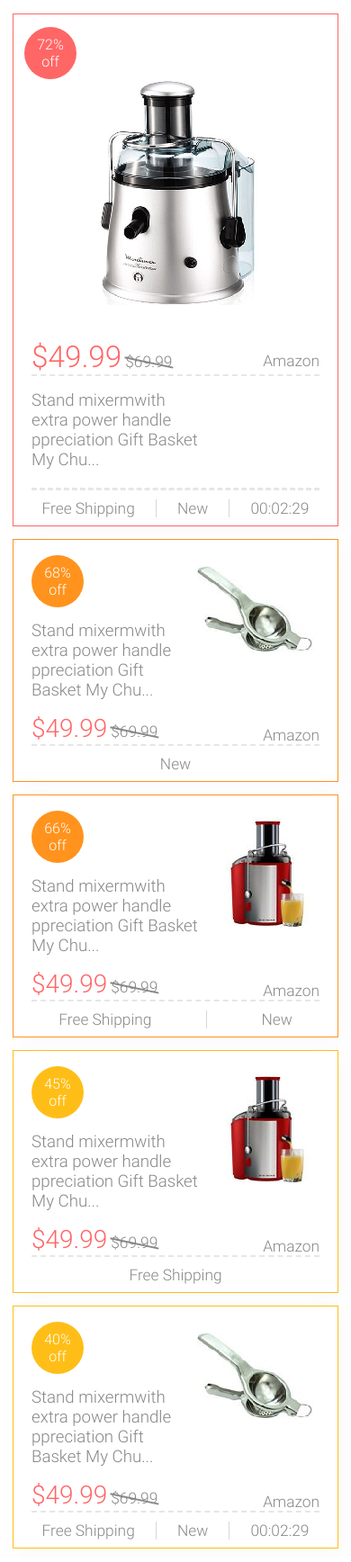
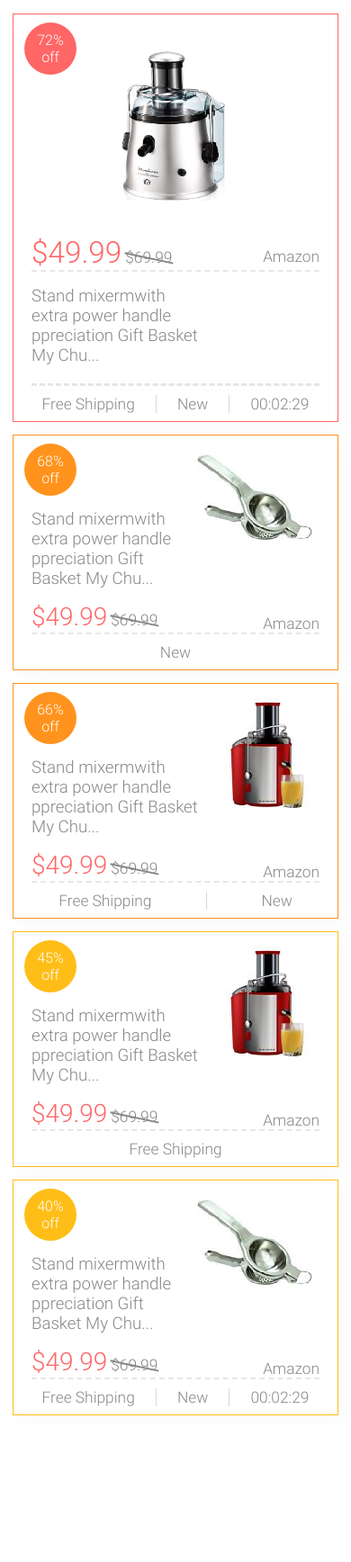
Before and after one commit to Evgexajs/First_block, a PHP site: page / in a window 390 px wide. Shown: the whole page at 90% size. After the commit the page ends 1573 px from the top, so only its background shows below. Run offline with PHP 8.4, Linux system fonts and the light colour scheme.

Commit message:
fix design responsive

```diff
--- a/task_1_4/index.html
+++ b/task_1_4/index.html
@@ -10,8 +10,10 @@
     <div class="product-list">
         <div class="block block_best">
             <div class="block__content">
-                <div class="block__circle"><p>72% <br>off</p></div>
-                <div class="block__img"><img src="img/1.png" alt=""></div>
+                <div class="block__top">
+                    <div class="block__circle"><p>72% <br>off</p></div>
+                    <div class="block__img"><img src="img/1.png" alt=""></div>
+                </div>
                 <div class="block__price">
                     <div class="block__price_last"><p>$49.99</p></div>
                     <div class="block__price_old"><p>$69.99</p></div>
--- a/task_1_4/style/style.css
+++ b/task_1_4/style/style.css
@@ -13,17 +13,14 @@
   margin: 16px 15px;
 }
 
+.block__img {
+  float: right;
+}
+
 .block_best .block__img {
+  margin-top: -27px;
   float: none;
   text-align: center;
-}
-
-.block_best .block__img img {
-  max-width: none;
-}
-
-.block__img {
-  float: right;
 }
 
 .block__img img {
@@ -47,11 +44,6 @@
   transition: all 0.25s ease;
   -webkit-box-shadow: 5px 5px 20px 0px #f8f8f8;
           box-shadow: 5px 5px 20px 0px #f8f8f8;
-  min-height: 250px;
-}
-
-.block_best .block__content {
-  min-height: 550px;
 }
 
 .block__content:hover {
@@ -78,8 +70,11 @@
   outline: 3px solid #ffbe17;
 }
 
+.block__top {
+  margin-left: -8px;
+}
+
 .block__circle {
-  margin-left: -8px;
   width: 58px;
   height: 58px;
   border-radius: 50%;
@@ -151,7 +146,7 @@
 }
 
 .block__text {
-  margin: 15px 0px 15px 0px;
+  margin: 15px 0px 15px 8px;
 }
 
 .block_best .block__text {
@@ -207,11 +202,17 @@
   .block_best .block__content {
     min-height: 0;
   }
+  .block_best .block__img {
+    margin-top: 0px;
+  }
 }
 
-@media (min-width: 640px) and (max-width: 768px) {
+@media (min-width: 640px) and (max-width: 836px) {
   .block__center {
     width: 90vw;
+  }
+  .block_best .block__img {
+    margin-top: -5px;
   }
 }
 
@@ -257,6 +258,15 @@
   .product-list .block_best .block__img img {
     max-width: none;
   }
+  .product-list .block_best .block__img {
+    margin: -7px 0px 0px 47px;
+  }
+}
+
+@media (min-width: 998px) and (max-width: 1009px) {
+  .product-list .block_best .block__img {
+    margin: 38px 0px 0px 47px;
+  }
 }
 
 @media (min-width: 1200px) {
--- a/task_1_4/style/style.scss
+++ b/task_1_4/style/style.scss
@@ -11,13 +11,13 @@
 
 .block {
     margin: 16px 15px;
-    .block_best &__img {
-        float: none;
-        text-align: center;
-        img {max-width: none;}
-    }
 
     &__img {
+        .block_best & {
+            margin-top: -27px;
+            float: none;
+            text-align: center;
+        }
         float: right;
         & img{max-width: 40vw;}
     }
@@ -30,10 +30,6 @@
         outline: 1px solid #ff6666;
         transition: all 0.25s ease;
         box-shadow: 5px 5px 20px 0px #f8f8f8;
-        min-height: 250px;
-        .block_best &{
-            min-height: 550px;
-        }
         &:hover {
             outline: 3px solid #ff6666;
             .block__text {text-decoration: underline;}
@@ -52,8 +48,11 @@
         }
     }
 
+    &__top {
+        margin-left: -8px;
+    }
+
     &__circle {
-        margin-left: -8px;
         width: 58px;
         height: 58px;
         border-radius: 50%;
@@ -100,7 +99,7 @@
 
     &__text {
         .block_best & {margin: 16px 0px 20px 0px;}
-        margin: 15px 0px 15px 0px;
+        margin: 15px 0px 15px 8px;
         p {
             width: 60%;
             font-size: 14pt;
@@ -138,9 +137,15 @@
                 min-height: 0;
             }
         }
+        .block_best &__img {
+            margin-top: 0px;
+        }
     }
-    @media (min-width: 640px) and (max-width: 768px) {
+    @media (min-width: 640px) and (max-width: 836px) {
         &__center {width: 90vw;}
+        .block_best &__img {
+            margin-top: -5px;
+        }
     }
 }
 
@@ -167,6 +172,16 @@
             }
             .block__img img{max-width: 10vw;}
             .block_best .block__img img{max-width: none;}
+            .block_best .block__img {
+                margin: -7px 0px 0px 47px;
+            }
+        }
+    }
+    @media (min-width: 998px) and (max-width: 1009px) {
+        & {
+            .block_best .block__img {
+                margin: 38px 0px 0px 47px;
+            }
         }
     }
     @media (min-width: 1200px){
@@ -179,6 +194,8 @@
             }
             .block__img img{max-width: 10vw;}
             .block_best .block__img img{max-width: none;}
+
+
         }
     }
 }
```
Also changed, not shown: 1 other file.
